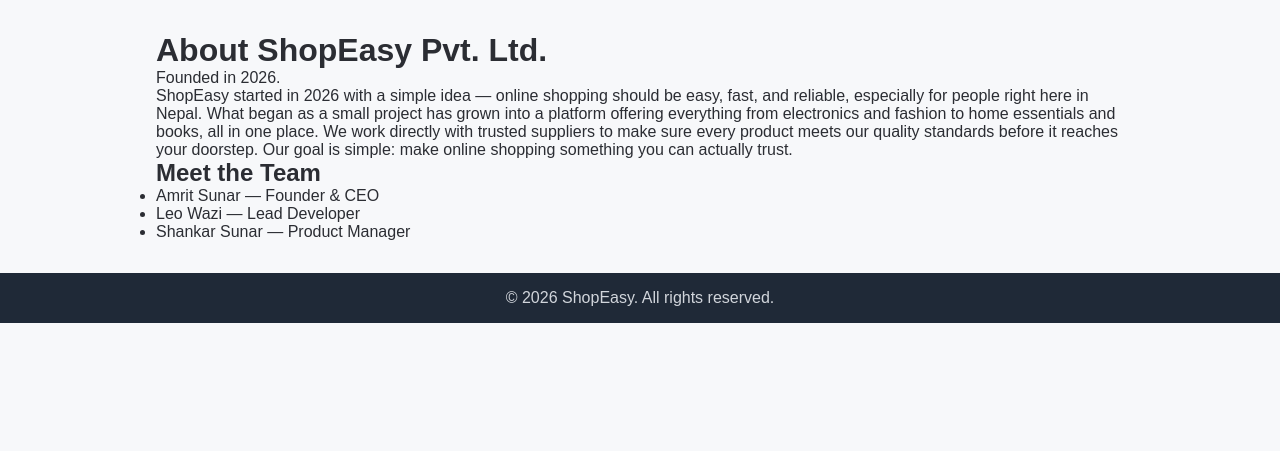
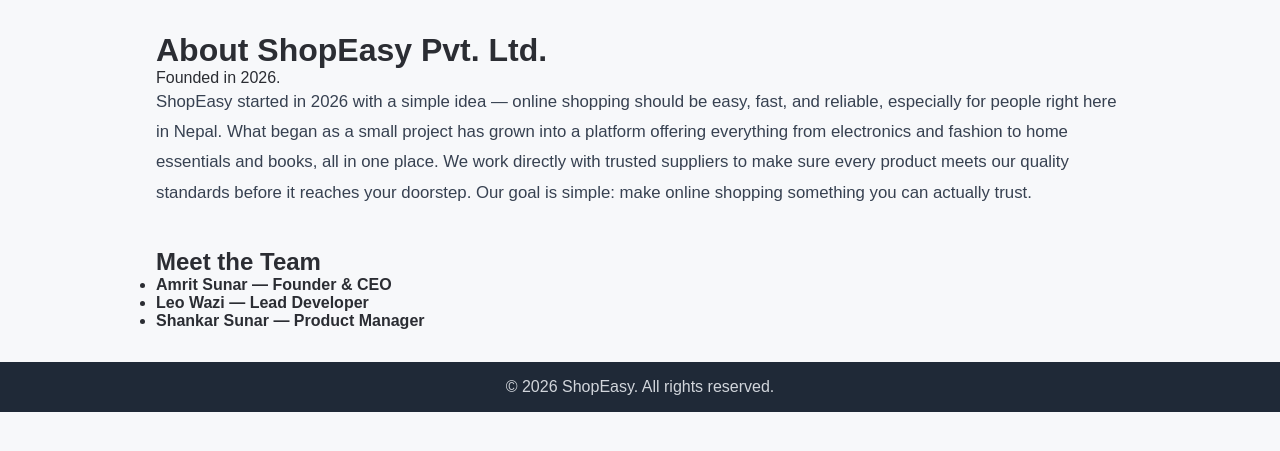
Before and after one commit to Ganesh-Sunar/shopeasy, a Django app: page /about/ in a window 1280 px wide. Shown: the part 50-501 px from the top of the page. Run offline with Django 5.2, Linux system fonts and the light colour scheme.

Commit message:
updating a about template

```diff
--- a/templates/shop/about.html
+++ b/templates/shop/about.html
@@ -4,12 +4,12 @@
 {% block content %}
 <h1>About {{ company_name }}</h1>
 <p>Founded in {{ founded_year }}.</p>
-<p>{{ about_text }}</p>
+<p class="about-text">{{ about_text }}</p>
 
 <h2>Meet the Team</h2>
 <ul>
     {% for member in team_members %}
-        <li>{{ member.name }} — {{ member.role }}</li>
+        <li syle ="background-color:Green"><strong>{{ member.name }} — {{ member.role }}</strong></li>
     {% endfor %}
 </ul>
 {% endblock %}
```
